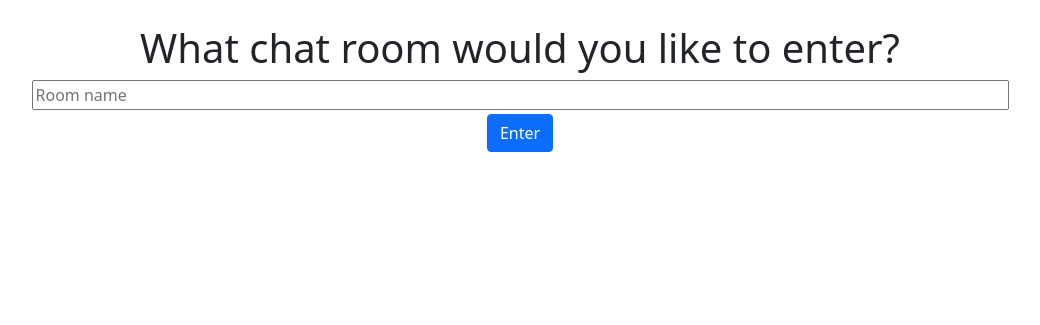
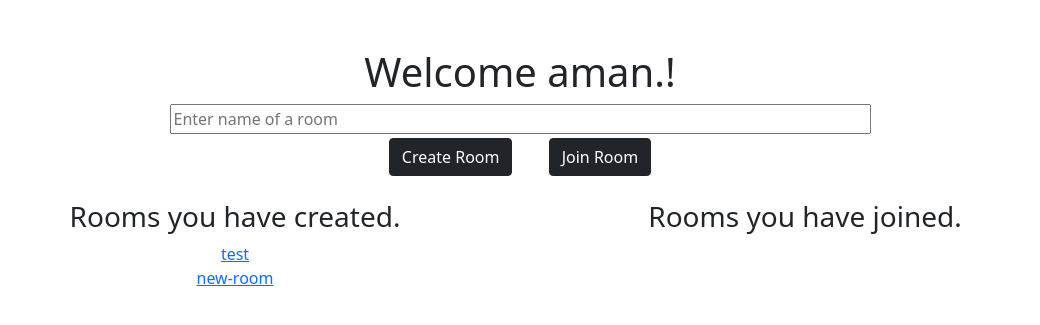
Before and after one commit to GurungAman/Chat-App, a Django app: page / in a window 1280 px wide. Shown: the top 325 px of the page, without its empty margins (120-1160 px from the left). Run offline with Django 3.2, Linux system fonts and the light colour scheme; a user stored in the database is signed in; data comes from the database, SQL or seed files in the repository; both versions use the stored data as it was after the commit; some libraries are stand-ins or nearby versions.

Commit message:
changes to chat-room model'

```diff
--- a/main/models.py
+++ b/main/models.py
@@ -3,11 +3,23 @@ from django.contrib.auth.models import User
 
 # Create your models here.
 class Room(models.Model):
-    room = models.CharField(max_length=50)
+    room = models.SlugField(max_length=50, unique=True)
+    user_admin = models.ForeignKey(User,on_delete=models.CASCADE)
+    # Users who can join the chat Room
+    approved_users = models.ManyToManyField(User, related_name='approved_users', blank=True)
+    # Users on hold waiting to be approved to join the chat Room
+    pending_requests = models.ManyToManyField(User, related_name='pending_requests', blank=True)
+    is_private = models.BooleanField(default=False)
+    is_public = models.BooleanField(default=True)
 
     def __str__(self):
         return self.room
 
+    def get_approved_users(self):
+        return self.approved_users.all()
+
+    def get_pending_requests(self):
+        return self.pending_requests.all()
 
 class Message(models.Model):
     user = models.ForeignKey(User, on_delete=models.CASCADE)
--- a/main/routing.py
+++ b/main/routing.py
@@ -3,5 +3,5 @@ from django.urls import re_path
 from . import consumers
 
 websocket_urlpatterns = [
-    re_path(r'ws/chat/(?P<room_name>\w+)/$', consumers.ChatConsumer.as_asgi()),
+    re_path(r'ws/chat/(?P<room_name>[\w.@+-]+)', consumers.ChatConsumer.as_asgi()),
 ]
--- /dev/null
+++ b/main/static/js/room_operations.js
@@ -0,0 +1,38 @@
+function leaveRoom(){
+    var room = JSON.parse(document.getElementById('room-name').textContent);
+    $.ajax({
+        url: '/leave_room/',
+        type: 'GET',
+        data: {
+            'room': room,
+        },
+        success: function(data){
+            window.location.href('/')
+        },
+        error: function(data){
+            console.log(data)
+        }
+    })
+}
+
+function createRoom(){
+    var room_name = $('$room-name-input').val();
+    var is_public = $('#is_public').is(':checked');
+    var is_private = $('#is_private').is(':checked');
+    $.ajax({
+        url: '/create_chat_room/',
+        type: 'POST',
+        data: {
+            'room_name': room_name,
+            'is_private': is_private,
+            'is_public': is_public
+
+        },
+        success: function(data){
+            window.location.href('/chat/' + room_name)
+        },
+        error: function(data){
+            console.log(data)
+        }
+    })
+}
--- a/main/templates/base.html
+++ b/main/templates/base.html
@@ -4,6 +4,8 @@
     <meta charset="UTF-8">
     <meta http-equiv="X-UA-Compatible" content="IE=edge">
     <meta name="viewport" content="width=device-width, initial-scale=1.0">
+
+    {% load static %}
     <link href="https://cdn.jsdelivr.net/npm/bootstrap@5.0.0-beta3/dist/css/bootstrap.min.css" rel="stylesheet" integrity="sha384-eOJMYsd53ii+scO/bJGFsiCZc+5NDVN2yr8+0RDqr0Ql0h+rP48ckxlpbzKgwra6" crossorigin="anonymous">
     <title>{% block title %} {% endblock title %}</title>
 </head>
@@ -26,10 +28,6 @@
     <script src="https://code.jquery.com/jquery-3.6.0.min.js" integrity="sha256-/xUj+3OJU5yExlq6GSYGSHk7tPXikynS7ogEvDej/m4=" crossorigin="anonymous"></script>
     <script src="https://cdnjs.cloudflare.com/ajax/libs/popper.js/1.14.7/umd/popper.min.js" integrity="sha384-UO2eT0CpHqdSJQ6hJty5KVphtPhzWj9WO1clHTMGa3JDZwrnQq4sF86dIHNDz0W1" crossorigin="anonymous"></script>
     <script src="https://stackpath.bootstrapcdn.com/bootstrap/4.3.1/js/bootstrap.min.js" integrity="sha384-JjSmVgyd0p3pXB1rRibZUAYoIIy6OrQ6VrjIEaFf/nJGzIxFDsf4x0xIM+B07jRM" crossorigin="anonymous"></script>
-    <script>
-      $(document).ready(function(){
-            $('#chat-log').scrollTop($('#chat-log')[0].scrollHeight);
-      });
-    </script>
+    <script src="{% static 'js/room_operations.js' %}"></script>
   </body>
 </html>
--- a/main/templates/index.html
+++ b/main/templates/index.html
@@ -5,19 +5,79 @@
 
 {% block body %}
 
-<div class="container mt-4 text-center">
+<div class="container mt-5">
 
-    <form class="form-signin" method="POST">
 
-        {% csrf_token %}
+    <h1 class="text-center">Welcome {{request.user}}.!</h1>
+    <div class="row">
+        <div class="col-12 text-center">
+            <input id="room-name-input" type="text" size="70" placeholder="Enter name of a room">
+        </div>
+    </div>
+    <div class="row">
+        <div class="col-12 text-center">
 
-        <h1 class="text-center">What chat room would you like to enter?</h1>
-        <input id="room-name-input" name="room-name-input" type="text" size="100" placeholder="Room name">
-        <br>
-        <button class="btn btn-md btn-primary mt-1" type="submit">Enter</button>
+            <!-- Button trigger modal -->
+            <button type="button" id="create-chat-room" class="btn btn-dark mt-1 mx-3" data-toggle="modal" data-target="#ModalCenter">
+                Create Room
+            </button>
+            <button type="button" id="join-chat-room" class="btn btn-dark mt-1 mx-3">
+                Join Room
+            </button>
 
-    </form>
+            <!-- Modal -->
+            <div class="modal fade" id="ModalCenter" tabindex="-1" role="dialog" aria-labelledby="exampleModalCenterTitle" aria-hidden="true">
+                <div class="modal-dialog modal-dialog-centered" role="document">
+                <div class="modal-content">
+                    <div class="modal-header">
+                    <h5 class="modal-title" id="ModalTitle">  </h5>
+                    <button type="button" class="close" data-dismiss="modal" aria-label="Close">
+                        <span aria-hidden="true">&times;</span>
+                    </button>
+                    </div>
+                    <div class="modal-body">
+                        <div class="form-check text-center">
+                            <input class="form-check-input" type="radio" name="flexRadioDefault" id="is_public" checked>
+                              Public chat room
+                          </div>
+                          <div class="form-check">
+                            <input class="form-check-input" type="radio" name="flexRadioDefault" id="is_private">
+                              Private Chat room
+                          </div>
+                    </div>
+                    <div class="modal-footer">
+                    <button type="button" class="btn btn-secondary" data-dismiss="modal">Close</button>
+                    <button type="button" class="btn btn-primary">Create Room</button>
+                    </div>
+                </div>
+                </div>
+            </div>
+        </div>
+    </div>
 
+
+    <div class="row mt-4">
+        <div class="col-md-6 col-sm-12">
+            <h3 class='text-center'> Rooms you have created.</h3>
+            {% for room in rooms_created %}
+            <div class='text-center'><a href="{% url 'chat_room' room_name=room %}">{{room}}</a></div>
+            {% endfor %}
+        </div>
+
+        <div class="col-md-6 col-sm-12">
+            <h3 class='text-center'>Rooms you have joined.</h3>
+            {% for room in rooms_joined %}
+            <div class='text-center'><a href="{% url 'chat_room' room_name=room %}">{{room}}</a></div>
+            {% endfor %}
+        </div>
+    </div>
 </div>
 
+<script>
+    document.querySelector('#create-chat-room').onclick = function(e) {
+        const room_name = document.querySelector('#room-name-input').value;
+        document.querySelector('#ModalTitle').textContent = room_name;
+
+    };
+</script>
 {% endblock body %}
--- a/main/urls.py
+++ b/main/urls.py
@@ -19,5 +19,7 @@ from main import views
 urlpatterns = [
     path('', views.index, name='homepage'),
     path('login/', views.user_login, name='login'),
-    path('chat/<str:room_name>/', views.chat_room, name='chat_room'),
+    path('create_chat_room/', views.create_chat_room, name='create_chat_room'),
+    path('chat/<slug:room_name>/', views.chat_room, name='chat_room'),
+    path('leave_room/', views.leave_room, name='leave_room'),
 ]
--- a/main/views.py
+++ b/main/views.py
@@ -1,31 +1,72 @@
 from django.core.checks import messages
+from django.http import JsonResponse
 from django.shortcuts import render, redirect
 from django.contrib.auth import authenticate, login
 from django.contrib.auth.decorators import login_required
+from django.contrib.auth.models import User
 from django.contrib import messages
 from main.models import Room, Message
+import json
 
 
 # Create your views here.
+def is_public_room(room_name):
+    room = Room.objects.get(room=room_name)
+    if room.is_public:
+        return True
+    else:
+        return False
+
+def approve_pending_requests(room_name, users):
+    room = Room.objects.get(room=room_name)
+    pending_users = room.get_pending_requests()
+    for user in users:
+        if user in pending_users:
+            room.pending_requests.remove(user)
+            room.approved_users.add(user)
+
+
+def create_chat_room(request):
+    json_str = request.body.decode(encoding='UTF-8')
+    data_json = json.loads(json_str)
+    response_json = {'status': False}
+    try:
+        room = Room.objects.create(
+            room = data_json['room_name'],
+            user_admin = data_json['user'],
+            is_public = data_json['is_public'],
+            is_private = data_json['is_private']
+        )
+        response_json['status'] = True
+        response_json['message'] = f'Room {room.room} created successfully by {room.user_admin}'
+        return JsonResponse(response_json)
+    except Exception as e:
+        response_json['error'] = f'{e.__class__.__name__}'
+        return JsonResponse(response_json)
+
+
 @login_required(login_url='login')
 def index(request):
-    if request.method == "POST":
-        room_name = request.POST['room-name-input']
-        room_name = room_name.strip()
-        if room_name == "":
-            messages.info(request, "Room Name cannot be empty.!")
-            return redirect('homepage')
-        room, _ = Room.objects.get_or_create(room=room_name)
-        return redirect(chat_room, room_name=room)
-    return render(request, template_name = 'index.html')
+    rooms_created = Room.objects.filter(user_admin = request.user)
+    user = User.objects.get(username = request.user.username)
+    all_rooms_joined = user.approved_users.all()
+    rooms_joined = []
+    for room in all_rooms_joined:
+        if not room in rooms_created:
+            rooms_joined.append(room)
+    return render(request,
+                template_name = 'index.html',
+                context={'rooms_created': rooms_created,
+                        'rooms_joined': rooms_joined})
 
 
 @login_required(login_url='login')
 def chat_room(request, room_name):
     try:
         room = Room.objects.get(room=room_name)
+        user = request.user
         message = reversed(room.message_set.order_by('-timestamp')[:15])
-    except:
+    except Exception as e:
         messages.info(request, "Room Does not exist!")
         return redirect('homepage')
     return render(request,
@@ -33,6 +74,22 @@ def chat_room(request, room_name):
             context = {'room_name': room_name,
                         'message': message
                         })
+
+def leave_room(request):
+    response = {'status': False}
+    room_name = request.GET.get('room')
+    current_user = request.user
+    try:
+        room = Room.objects.get(room=room_name)
+        user_admin = room.user_admin
+        if user_admin != current_user:
+            room.approved_users.remove(current_user)
+        else:
+            response['user_admin'] = True
+        response['status'] = True
+    except Exception as e:
+        response['error'] = f'{e.__class__.__name__}'
+    return JsonResponse(response)
 
 
 def user_login(request):
```
Also changed, not shown: main/templates/chat_room.html (+16 -9 lines), db.sqlite3, main/migrations/0001_initial.py, main/migrations/0002_auto_20210520_0433.py (deleted), main/migrations/0002_auto_20210602_0514.py, main/migrations/0003_merge_20210521_0459.py (deleted).
